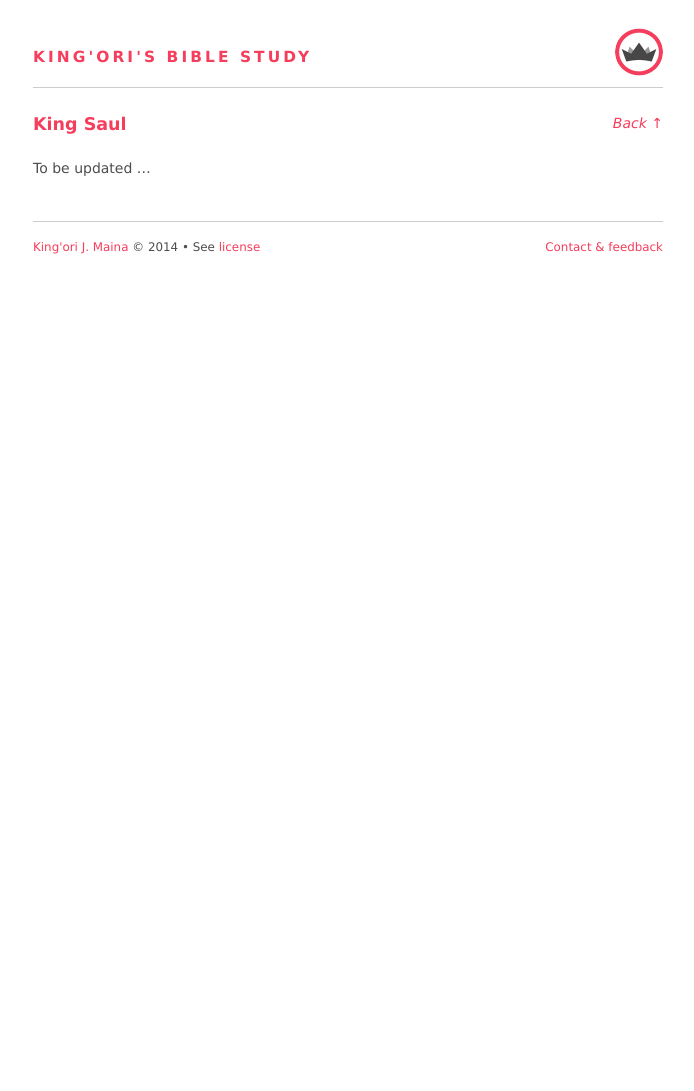
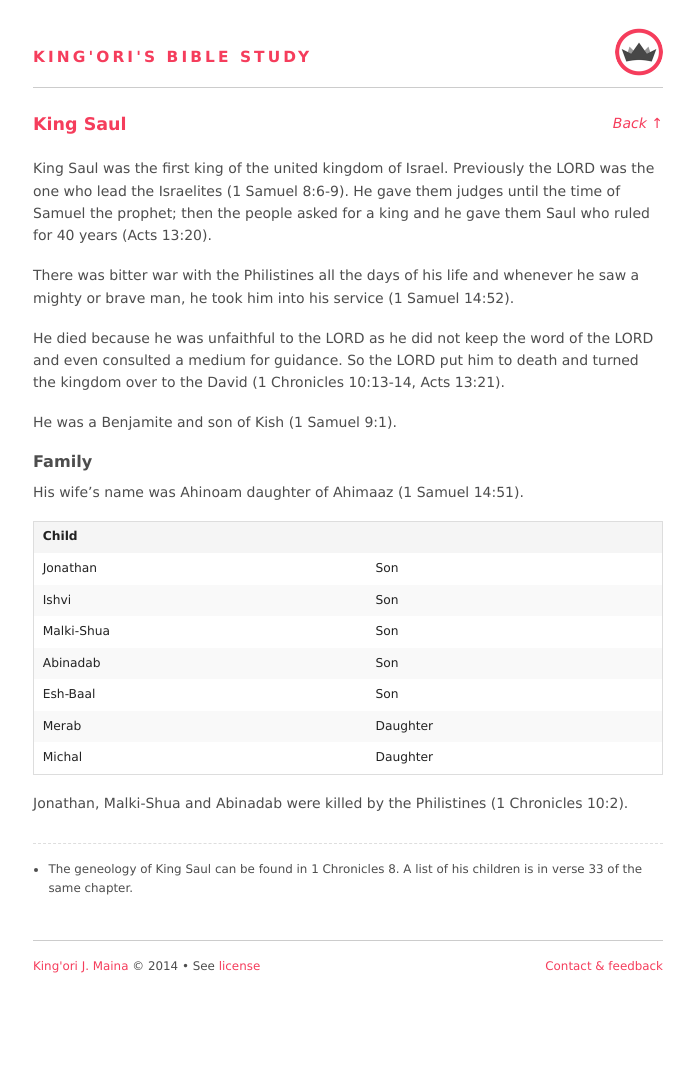
Before and after one commit to itskingori/systematic-theology, a Jekyll site: the page built from people/king-saul-son-of-kish.md, in a window 1280 px wide. Shown: the whole page, without its empty margins (292-986 px from the left). Built offline with Jekyll 4.4.1, drawn with Linux system fonts in a browser that asks for light colours; Markdown is read by kramdown in place of the engine named in the settings; before the commit the page ends 900 px from its top, so only the background shows below that.

Commit message:
Update page on King Saul

```diff
--- a/people/king-saul-son-of-kish.md
+++ b/people/king-saul-son-of-kish.md
@@ -5,4 +5,31 @@ permalink: /people/king-saul-son-of-kish/
 sectionlink: /people/
 ---
 
-To be updated ...
+King Saul was the first king of the united kingdom of Israel. Previously the LORD was the one who lead the Israelites (1 Samuel 8:6-9). He gave them judges until the time of Samuel the prophet; then the people asked for a king and he gave them Saul who ruled for 40 years (Acts 13:20).
+
+There was bitter war with the Philistines all the days of his life and whenever he saw a mighty or brave man, he took him into his service (1 Samuel 14:52).
+
+He died because he was unfaithful to the LORD as he did not keep the word of the LORD and even consulted a medium for guidance. So the LORD put him to death and turned the kingdom over to the David (1 Chronicles 10:13-14, Acts 13:21).
+
+He was a Benjamite and son of Kish (1 Samuel 9:1).
+
+### Family
+
+His wife's name was Ahinoam daughter of Ahimaaz (1 Samuel 14:51).
+
+| Child       |           |
+| ----------- | --------- |
+| Jonathan    | Son       |
+| Ishvi       | Son       |
+| Malki-Shua  | Son       |
+| Abinadab    | Son       |
+| Esh-Baal    | Son       |
+| Merab       | Daughter  |
+| Michal      | Daughter  |
+
+Jonathan, Malki-Shua and Abinadab were killed by the Philistines (1 Chronicles 10:2).
+
+
+---
+
+* The geneology of King Saul can be found in 1 Chronicles 8. A list of his children is in verse 33 of the same chapter.
```
